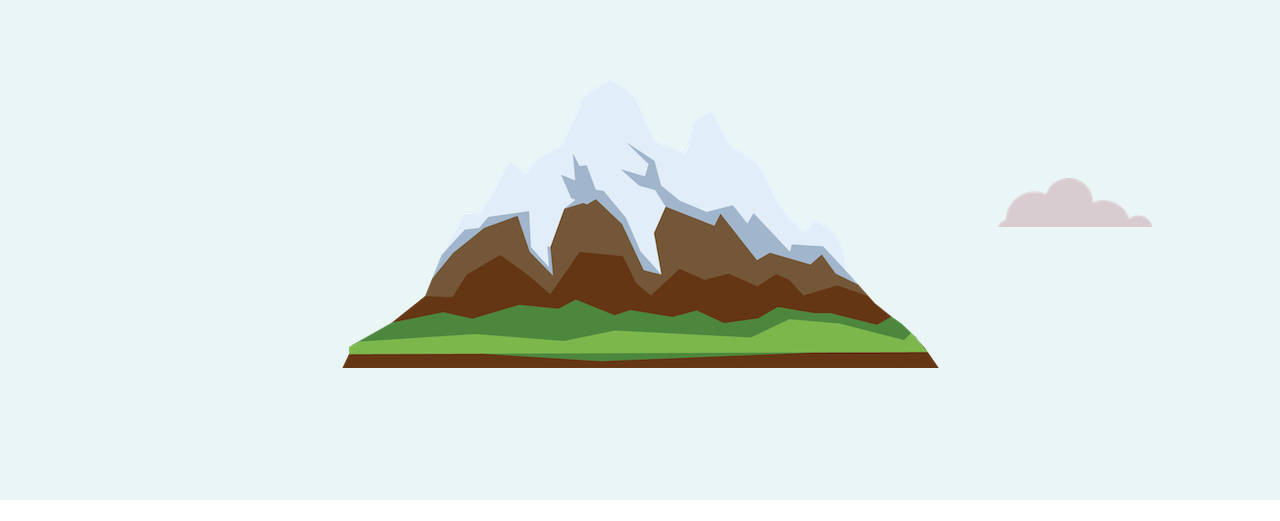
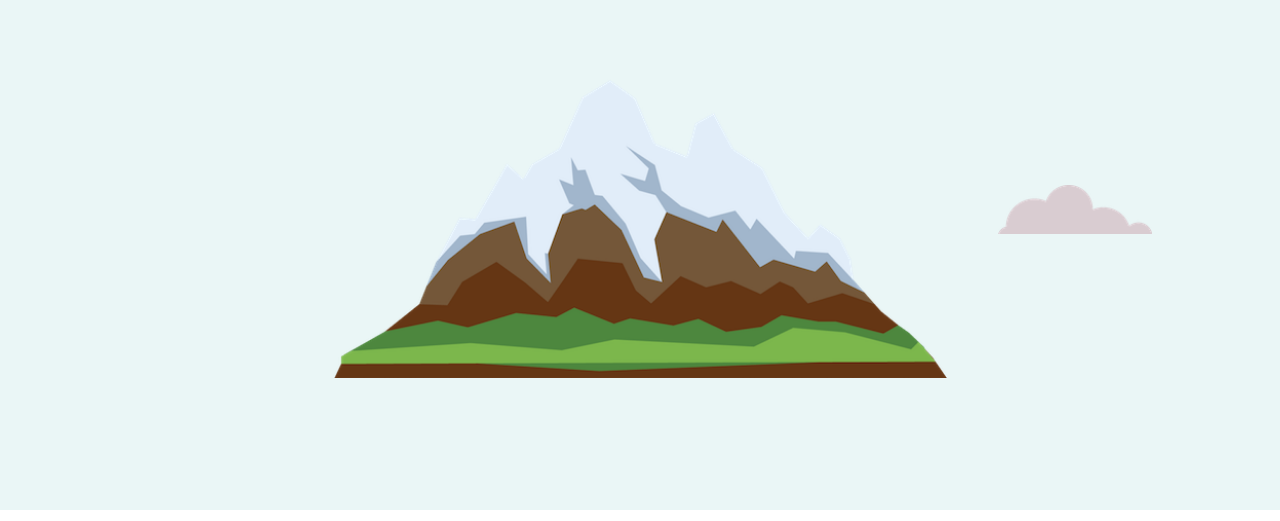
Before and after one commit to hagar-yasser/MyHumbleWebsiteCSS, a plain HTML site: page index.html in a window 1280 px wide. Shown: the part 279-800 px from the top of the page. Drawn offline with Linux system fonts and the light colour scheme.

Commit message:
make sizes dynamic

```diff
--- a/index.html
+++ b/index.html
@@ -17,7 +17,7 @@
       <h2>a programmer.</h2>
       <img class="left-cloud" src="photos/cloud.png" alt="cloud-img" />
       <img class="right-cloud" src="photos/cloud.png" alt="cloud-img" />
-      <img src="photos/mountain.png" alt="mountain-img" />
+      <img class="mountain-img" src="photos/mountain.png" alt="mountain-img" />
     </div>
     <div class="middle-container">
       <div class="profile">
```
